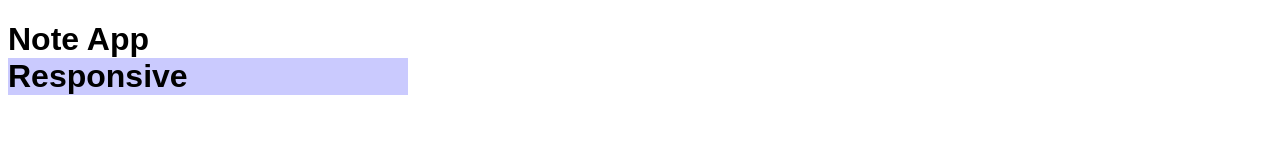
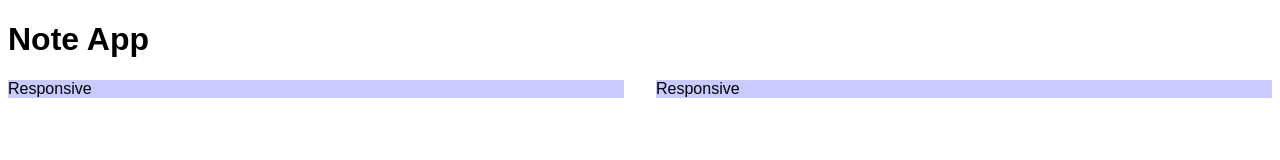
Before and after one commit to almirhodzicost/projekt-1, a website: page source/public/index.html in a window 1280 px wide. Drawn offline with nearby package versions, Linux system fonts and the light colour scheme.

```diff
--- a/package.json
+++ b/package.json
@@ -23,7 +23,7 @@
     "eslint-plugin-import": "^2.26.0",
     "html-validator-cli": "^2.0.0",
     "prettier": "2.6.2",
-    "stylelint": "^14.7.1",
+    "stylelint": "^14.16.1",
     "stylelint-config-standard": "^25.0.0"
   },
   "dependencies": {
--- a/source/public/index.html
+++ b/source/public/index.html
@@ -11,13 +11,20 @@
   <link rel="icon" type="image/x-icon" href="./images/favicon.png">
 </head>
 <body>
-<h1>Note App
-  <div class="row">
-    <div class="col-xs-12 col-sm-8 col-md-6 col-lg-4">
-        <div class="box bg-style">Responsive</div>
-    </div>
+<h1>Note App</h1>
+
+<div class="row">
+  <div class="col-xs-12
+              col-sm-8
+              col-md-6">
+      <div class="box bg-style">Responsive</div>
+  </div>
+  <div class="col-xs-12
+              col-sm-8
+              col-md-6">
+      <div class="box bg-style">Responsive</div>
+  </div>
 </div>
-</h1>
 
 </body>
 </html>
```
Also changed, not shown: .eslintrc.cjs, .stylelintrc.json (added), 1 other file.
